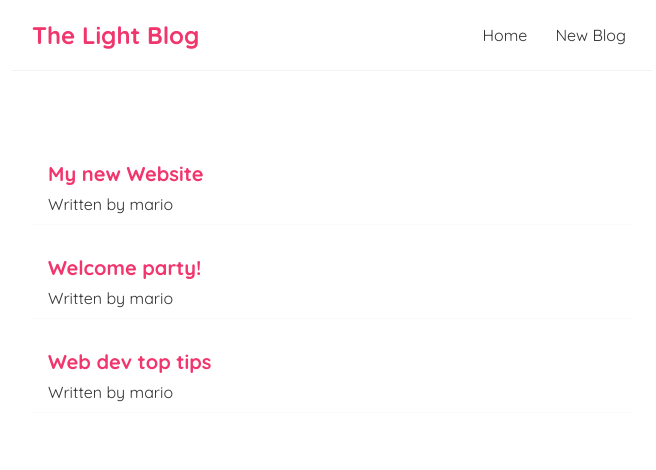
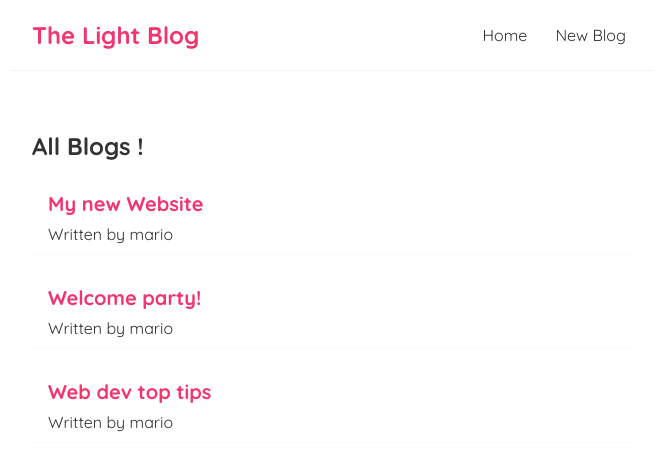
Before and after one commit to LeonNjoroge/light-blog, a React (Create React App) app: page / in a window 1280 px wide. Shown: the top 470 px of the page, without its empty margins (308-964 px from the left). Built offline with nearby package versions, Linux system fonts and the light colour scheme.

Commit message:
Using Props

```diff
--- /dev/null
+++ b/src/Bloglist.js
@@ -0,0 +1,18 @@
+const BlogList = (props) => {
+    const blogs= props.blogs;
+    const title = props.title;
+
+    return(
+        <div className="blog-list">
+            <h2>{title}</h2>
+            {blogs.map((blog) =>(
+                <div className='blog-preview' key={blog.id}>
+                    <h2>{blog.title}</h2>
+                    <p>Written by {blog.author}</p>
+                </div>
+              ))}
+        </div>
+    );
+}
+
+export default BlogList
--- a/src/Home.js
+++ b/src/Home.js
@@ -1,4 +1,5 @@
 import {useState} from 'react';
+import BlogList from './Bloglist';
 
 const Home = () =>{
     const [blogs, setBlogs] = useState([
@@ -9,13 +10,7 @@
 
       return(
           <div className = "home">
-              {blogs.map((blog) =>(
-                <div className='blog-preview' key={blog.id}>
-                    <h2>{blog.title}</h2>
-                    <p>Written by {blog.author}</p>
-
-                </div>
-              ))}
+              <BlogList blogs={blogs} title="All Blogs !"/>
           </div>
       );
   }
```
